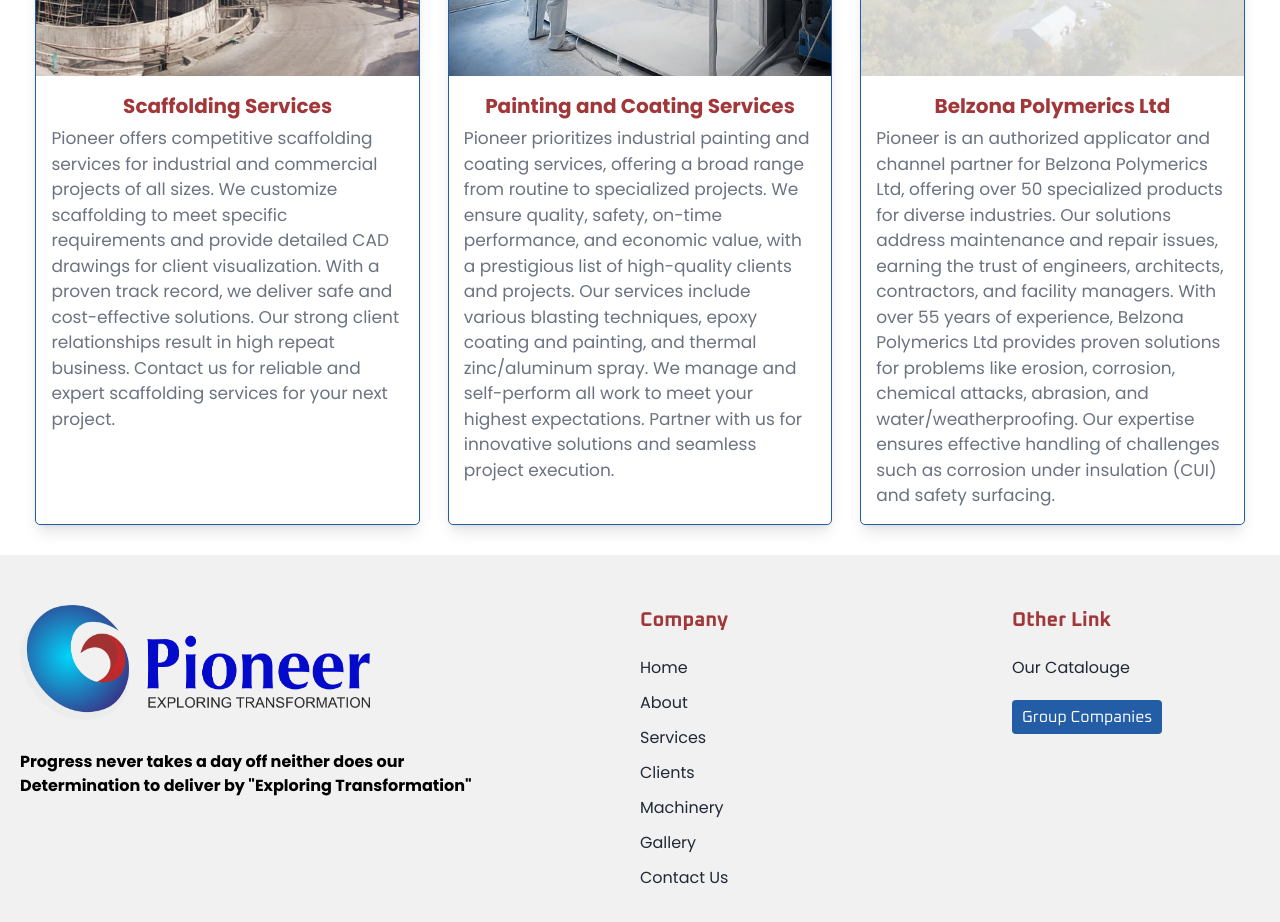
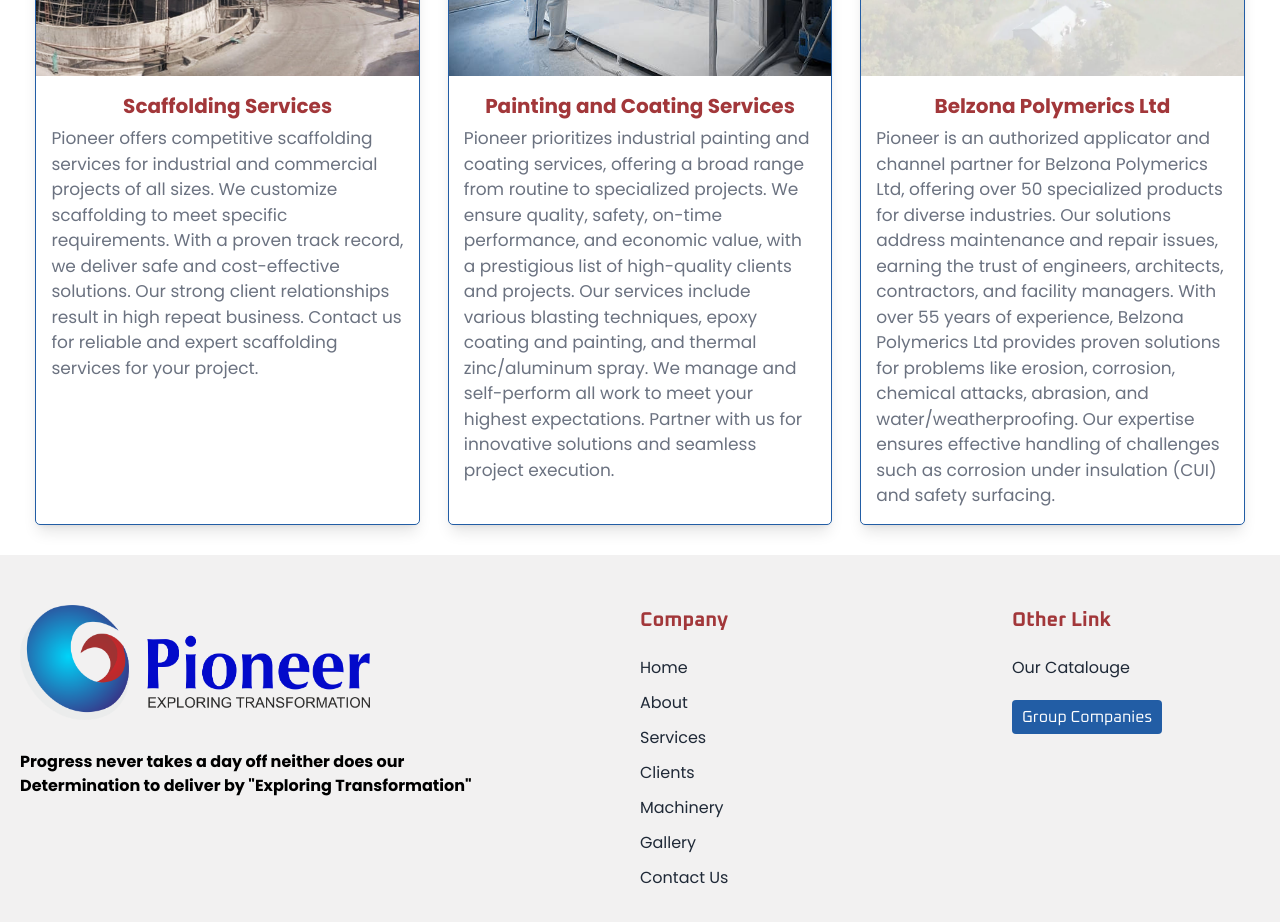
Before and after one commit to manthan3319/pioneer, a React (Create React App) app: page /services in a window 1280 px wide. Shown: the part 940-1862 px from the top of the page. Built offline with nearby package versions, Linux system fonts and the light colour scheme; the HTML template or start-up script is replaced by a standard one.

Commit message:
service details chnage

```diff
--- a/src/components/Home_Services/Home_Services.jsx
+++ b/src/components/Home_Services/Home_Services.jsx
@@ -9,7 +9,7 @@
     id: 1,
     image: cpatsman_service,
     title: "Scaffolding Services",
-    description: "Pioneer offers competitive scaffolding services for industrial and commercial projects of all sizes. We customize scaffolding to meet specific requirements and provide detailed CAD drawings for client visualization. With a proven track record, we deliver safe and cost-effective solutions. Our strong client relationships result in high repeat business. Contact us for reliable and expert scaffolding services for your next project."
+    description: "Pioneer offers competitive scaffolding services for industrial and commercial projects of all sizes. We customize scaffolding to meet specific requirements. With a proven track record, we deliver safe and cost-effective solutions. Our strong client relationships result in high repeat business. Contact us for reliable and expert scaffolding services for your  project."
   },
   {
     id: 2,
```
